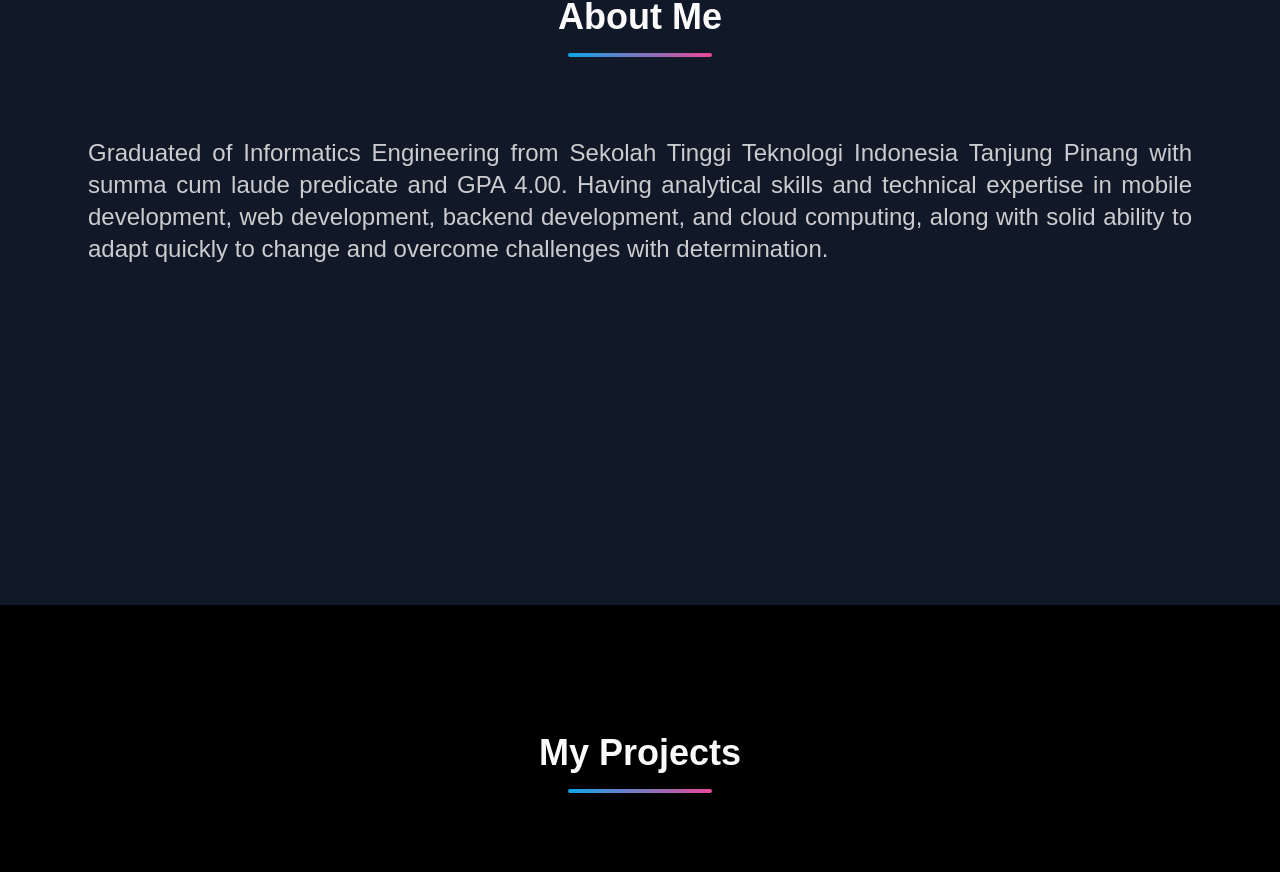
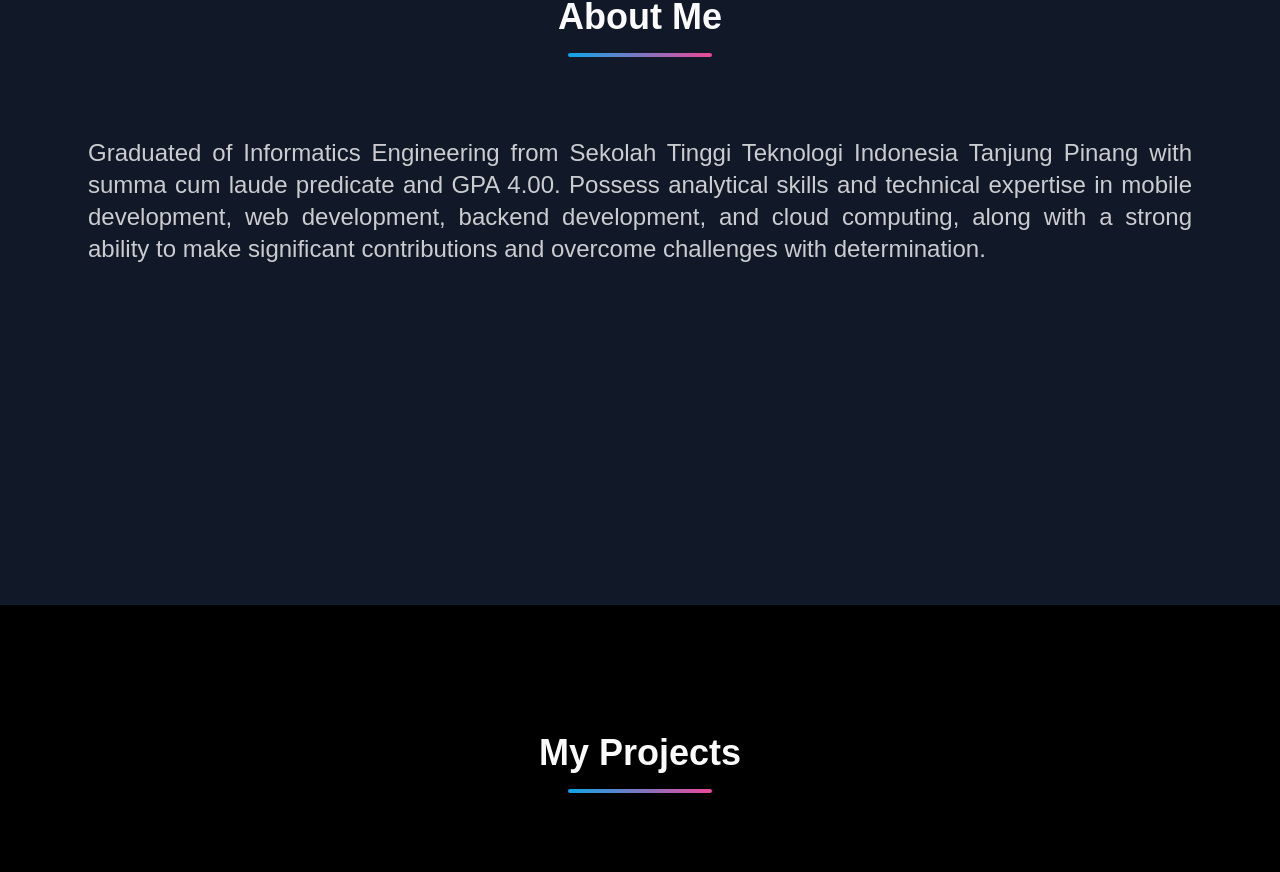
Before and after one commit to abdurrx/Abdur-Rahman, a Next.js app: page / in a window 1280 px wide. Shown: the part 995-1867 px from the top of the page. Built offline with nearby package versions, Linux system fonts and the light colour scheme.

Commit message:
Update Some Code

```diff
--- a/components/about.tsx
+++ b/components/about.tsx
@@ -22,7 +22,7 @@ export default function About() {
         whileInView={{ opacity: 1, y: 0 }}
         transition={{ duration: 0.6 }}
         className="text-md md:text-2xl text-content/80 text-justify">
-          Graduated of Informatics Engineering from Sekolah Tinggi Teknologi Indonesia Tanjung Pinang with summa cum laude predicate and GPA 4.00. Having analytical skills and technical expertise in mobile development, web development, backend development, and cloud computing, along with solid ability to adapt quickly to change and overcome challenges with determination.
+          Graduated of Informatics Engineering from Sekolah Tinggi Teknologi Indonesia Tanjung Pinang with summa cum laude predicate and GPA 4.00. Possess analytical skills and technical expertise in mobile development, web development, backend development, and cloud computing, along with a strong ability to make significant contributions and overcome challenges with determination.
         </motion.p>
       </div>
     </section>
--- a/components/hero.tsx
+++ b/components/hero.tsx
@@ -14,7 +14,7 @@ export default function Hero() {
           initial={{ opacity: 0, x: -50 }}
           animate={{ opacity: 1, x: 0 }}
           transition={{ duration: 1, ease: "easeOut" }}
-          className="relative group lg:w-1/2">
+          className="relative lg:w-1/2">
             <motion.h1
             initial={{ opacity: 0, y: 20 }}
             animate={{ opacity: 1, y: 0 }}
```
